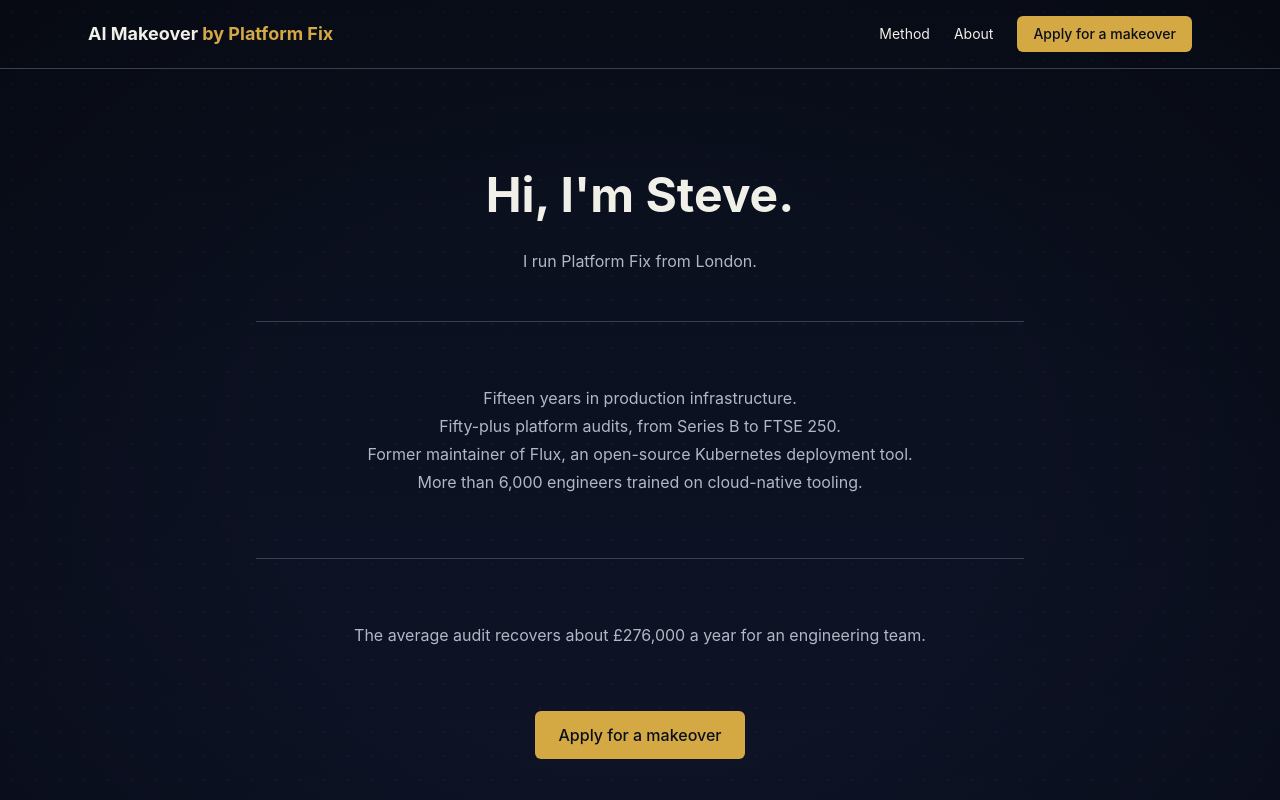
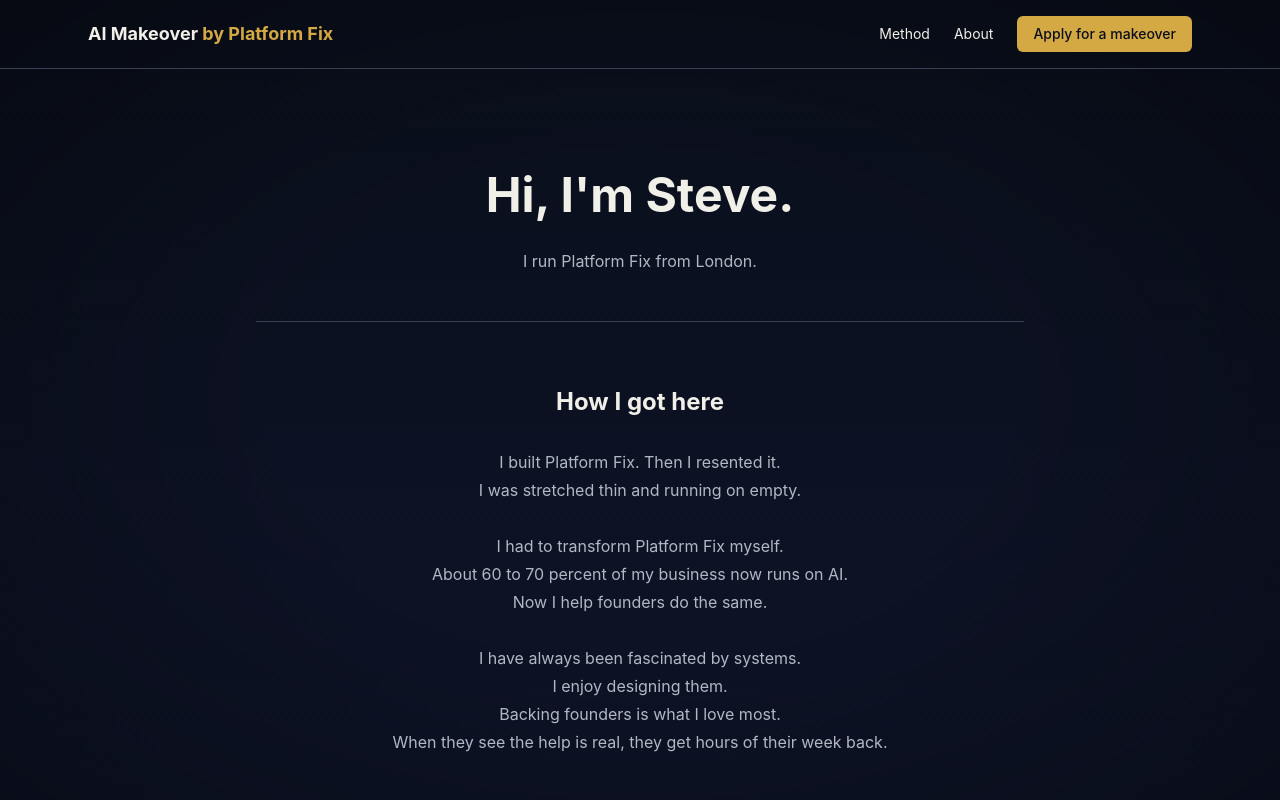
Before and after one commit to platformfix/founders.platformfix.com, a React (Vite) app: page /about in a window 1280 px wide. Shown: the top 800 px of the page. Built offline with nearby package versions, Linux system fonts and the light colour scheme.

Commit message:
feat(site): add Steve's own story to the about page
Signed-off-by: Steven Wade <steven@stevenwade.co.uk>

```diff
--- a/src/components/ApplyLink.tsx
+++ b/src/components/ApplyLink.tsx
@@ -1,4 +1,4 @@
-import { APPLY_FORM_URL } from "../lib/apply";
+import { APPLY_FORM_URL, APPLY_LABEL } from "../lib/apply";
 
 const BASE = "inline-flex items-center justify-center gap-2 rounded-md bg-gold font-medium text-navy hover:opacity-90";
 
@@ -7,7 +7,7 @@ export function ApplyLink({ size = "lg" }: { size?: "lg" | "sm" }) {
   const sizing = size === "lg" ? "px-6 py-3" : "px-4 py-2";
   return (
     <a href={APPLY_FORM_URL} target="_blank" rel="noopener noreferrer" className={`${BASE} ${sizing}`}>
-      Apply for a makeover
+      {APPLY_LABEL}
     </a>
   );
 }
--- a/src/lib/apply.ts
+++ b/src/lib/apply.ts
@@ -4,6 +4,8 @@
  * apply.test.ts fails until it is a real Google Form URL.
  */
 export const APPLY_FORM_URL = "https://docs.google.com/forms/REPLACE-WITH-LIVE-FORM-URL";
+
+export const APPLY_LABEL = "Apply for a makeover";
 
 /**
  * The offer's name, kept in one place so a rename is a one-line change.
--- a/src/pages/AboutPage.tsx
+++ b/src/pages/AboutPage.tsx
@@ -9,18 +9,35 @@ export function AboutPage() {
       </section>
 
       <section className="max-w-3xl mx-auto px-6 py-16 text-center border-y border-card-border">
-        <div className="text-cool-grey space-y-1">
+        <h2 className="text-2xl font-bold mb-8">How I got here</h2>
+        <div className="text-cool-grey space-y-8">
+          <div className="space-y-1">
+            <p>I built Platform Fix. Then I resented it.</p>
+            <p>I was stretched thin and running on empty.</p>
+          </div>
+          <div className="space-y-1">
+            <p>I had to transform Platform Fix myself.</p>
+            <p>About 60 to 70 percent of my business now runs on AI.</p>
+            <p>Now I help founders do the same.</p>
+          </div>
+          <div className="space-y-1">
+            <p>I have always been fascinated by systems.</p>
+            <p>I enjoy designing them.</p>
+            <p>Backing founders is what I love most.</p>
+            <p>When they see the help is real, they get hours of their week back.</p>
+          </div>
+        </div>
+      </section>
+
+      <section className="max-w-3xl mx-auto px-6 py-16 text-center">
+        <h2 className="text-2xl font-bold mb-8">The record</h2>
+        <div className="text-cool-grey space-y-1 mb-6">
           <p>Fifteen years in production infrastructure.</p>
           <p>Fifty-plus platform audits, from Series B to FTSE 250.</p>
           <p>Former maintainer of Flux, an open-source Kubernetes deployment tool.</p>
           <p>More than 6,000 engineers trained on cloud-native tooling.</p>
         </div>
-      </section>
-
-      <section className="max-w-3xl mx-auto px-6 py-16 text-center">
-        <div className="text-cool-grey space-y-1">
-          <p>The average audit recovers about £276,000 a year for an engineering team.</p>
-        </div>
+        <p className="text-cool-grey">The average audit recovers about £276,000 a year for an engineering team.</p>
       </section>
 
       <section className="max-w-3xl mx-auto px-6 pb-24 text-center">
```
Also changed, not shown: 2 other files (tests, documents, lock files or other folders).
